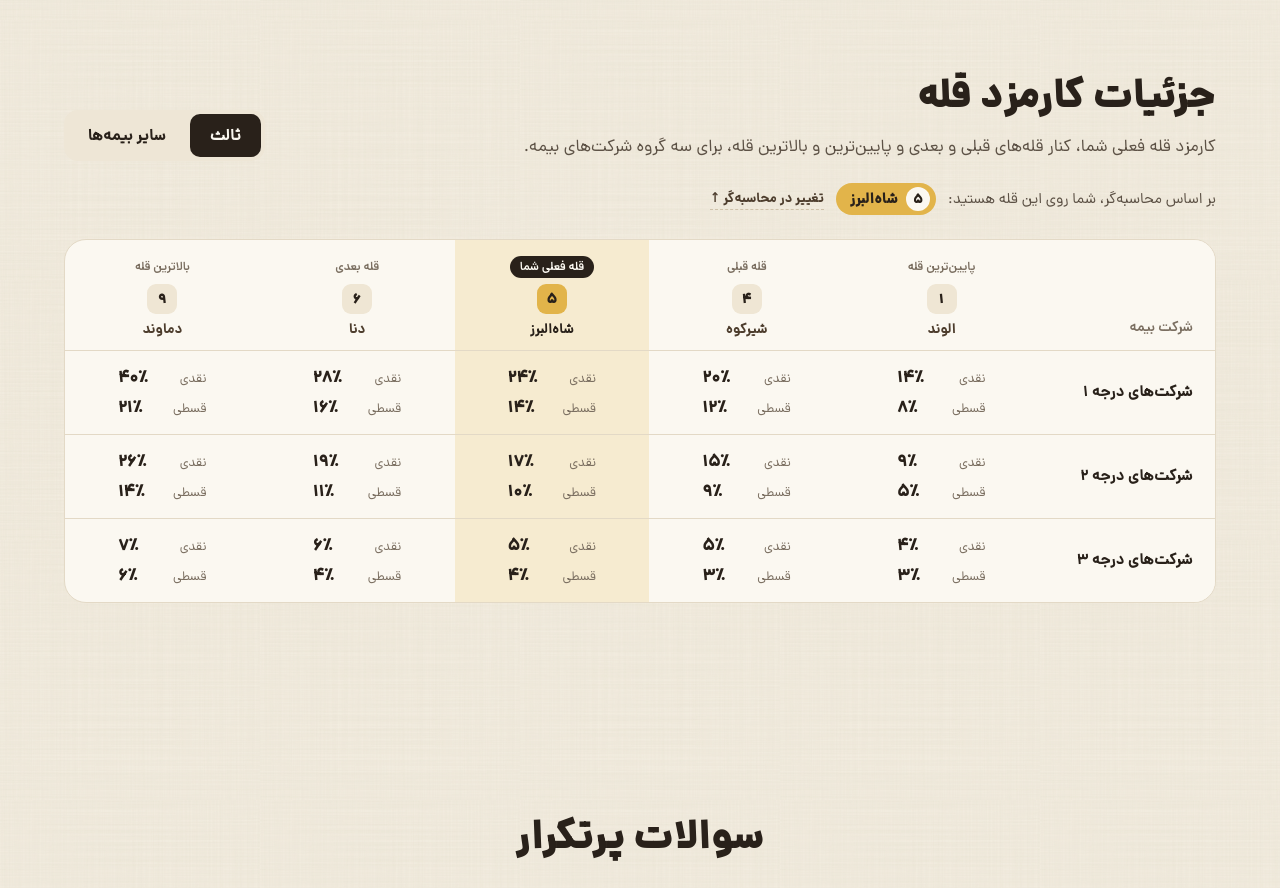
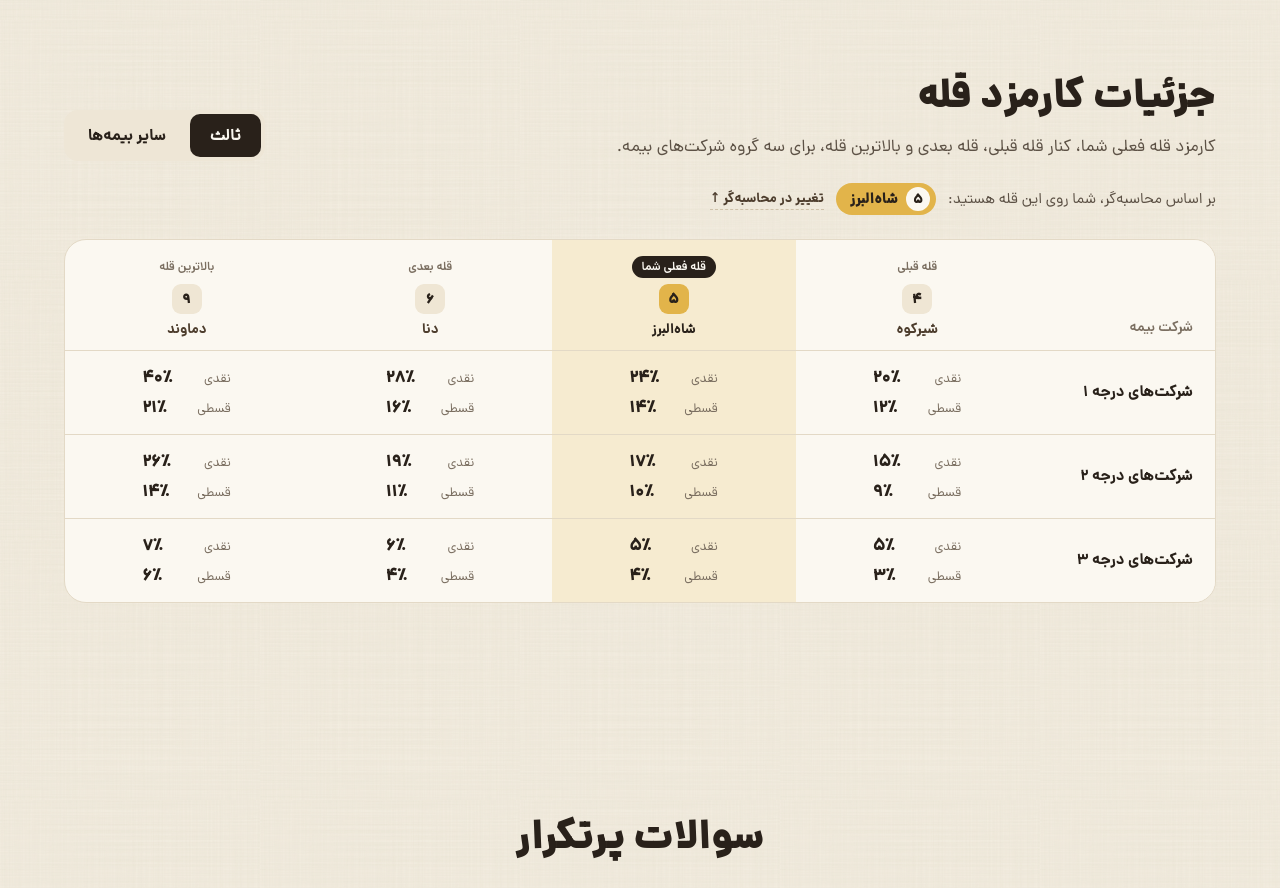
Before and after one commit to mrsadri/shoraka-peaks, a plain HTML site: page index.html in a window 1280 px wide. Shown: the part 4140-5028 px from the top of the page. Drawn offline with Linux system fonts and the light colour scheme.

Commit message:
Rates: show current, previous, next and highest peak only
Co-Authored-By: Claude Opus 5.5 <noreply@anthropic.com>

```diff
--- a/index.html
+++ b/index.html
@@ -663,7 +663,7 @@ input[type=range]:focus-visible::-webkit-slider-thumb{box-shadow:0 0 0 3px var(-
     <div class="rates-head">
       <div class="ttl">
         <h2 class="h2" id="rates-title" data-split="0">جزئیات کارمزد قله</h2>
-        <p class="lead rv" style="--d:250">کارمزد قله فعلی شما، کنار قله‌های قبلی و بعدی و پایین‌ترین و بالاترین قله، برای سه گروه شرکت‌های بیمه.</p>
+        <p class="lead rv" style="--d:250">کارمزد قله فعلی شما، کنار قله قبلی، قله بعدی و بالاترین قله، برای سه گروه شرکت‌های بیمه.</p>
       </div>
       <div class="tabs rv" style="--d:300" role="tablist" aria-label="نوع بیمه">
         <span class="pill" aria-hidden="true"></span>
@@ -990,7 +990,7 @@ function placePill(group) {
 
 // ---------- rates: my peak in context ----------
 const rt = $("#rt");
-const TAG = { cur: "قله فعلی شما", prev: "قله قبلی", next: "قله بعدی", best: "بالاترین قله", worst: "پایین‌ترین قله" };
+const TAG = { cur: "قله فعلی شما", prev: "قله قبلی", next: "قله بعدی", best: "بالاترین قله" };
 let ratesFor = -1;
 function renderRates(pk) {
   if (pk === ratesFor) return;
@@ -998,7 +998,7 @@ function renderRates(pk) {
   ratesFor = pk;
   const m = new Map();
   const add = (l, t) => { if (!m.has(l)) m.set(l, []); m.get(l).push(t); };
-  add(pk, "cur"); add(pk - 1, "prev"); if (pk < 9) add(pk + 1, "next"); add(9, "best"); add(1, "worst");
+  add(pk, "cur"); add(pk - 1, "prev"); if (pk < 9) add(pk + 1, "next"); add(9, "best");
   const cols = [...m.entries()].sort((a, b) => a[0] - b[0]);
   let h = `<div class="c lbl hdr">شرکت بیمه</div>`;
   cols.forEach(([l, t]) => {
```
